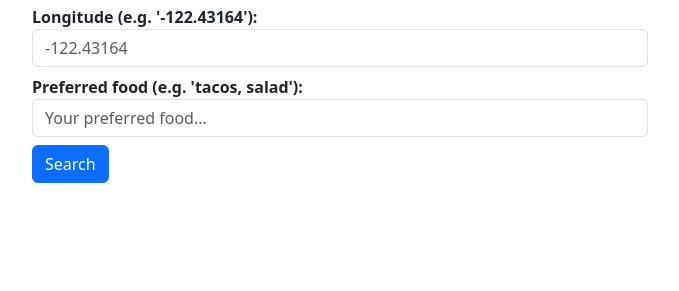
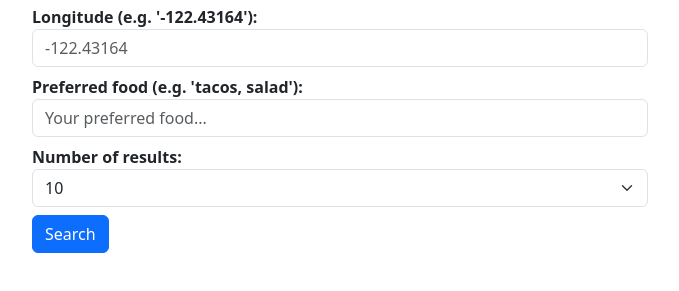
Before and after one commit to ilog2000/sf-food-trucks, a plain HTML site: page WebAPI/wwwroot/index.html in a window 1280 px wide. Shown: the part 135-426 px from the top of the page, without its empty margins (300-979 px from the left). Drawn offline with nearby package versions, Linux system fonts and the light colour scheme.

Commit message:
Add select for number of results

```diff
--- a/WebAPI/wwwroot/index.html
+++ b/WebAPI/wwwroot/index.html
@@ -28,6 +28,15 @@
         <input type="text" class="form-control" id="search-terms" name="preferredFood" placeholder="Your preferred food..." required
           x-model="formData.preferredFood" />
       </div>
+      <div class="form-group mt-2">
+        <label for="nr-of-results" class="fw-semibold">Number of results:</label>
+        <select class="form-select" id="nr-of-results" name="pageSize">
+          <option value="5">5</option>
+          <option value="10" selected>10</option>
+          <option value="20">20</option>
+          <option value="50">50</option>
+        </select>
+      </div>
       <button type="submit" class="btn btn-primary mt-2">Search</button>
     </form>
   </div>
--- a/WebAPI/wwwroot/script.js
+++ b/WebAPI/wwwroot/script.js
@@ -29,7 +29,9 @@ function searchForm() {
     },
     // form submit function
     submitForm() {
-      fetch(FORM_URL, {
+      const pageSize = document.getElementById('nr-of-results').value;
+
+      fetch(`${FORM_URL}?pageSize=${pageSize}`, {
         method: 'POST',
         headers: {
           'Content-Type': 'application/json',
```
